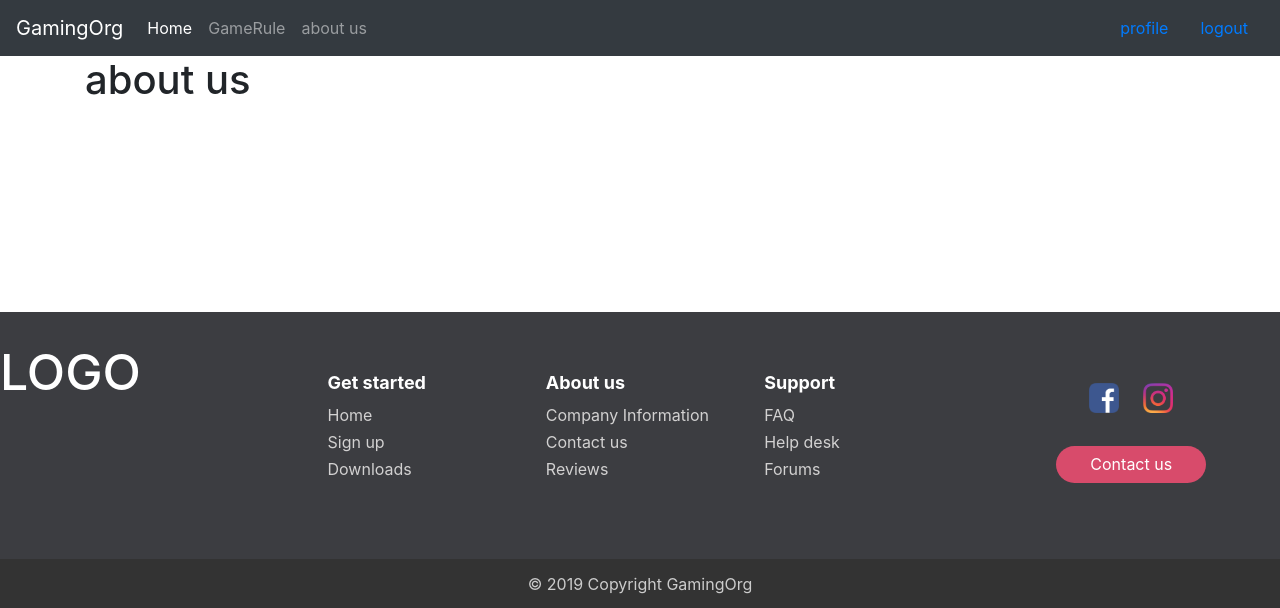
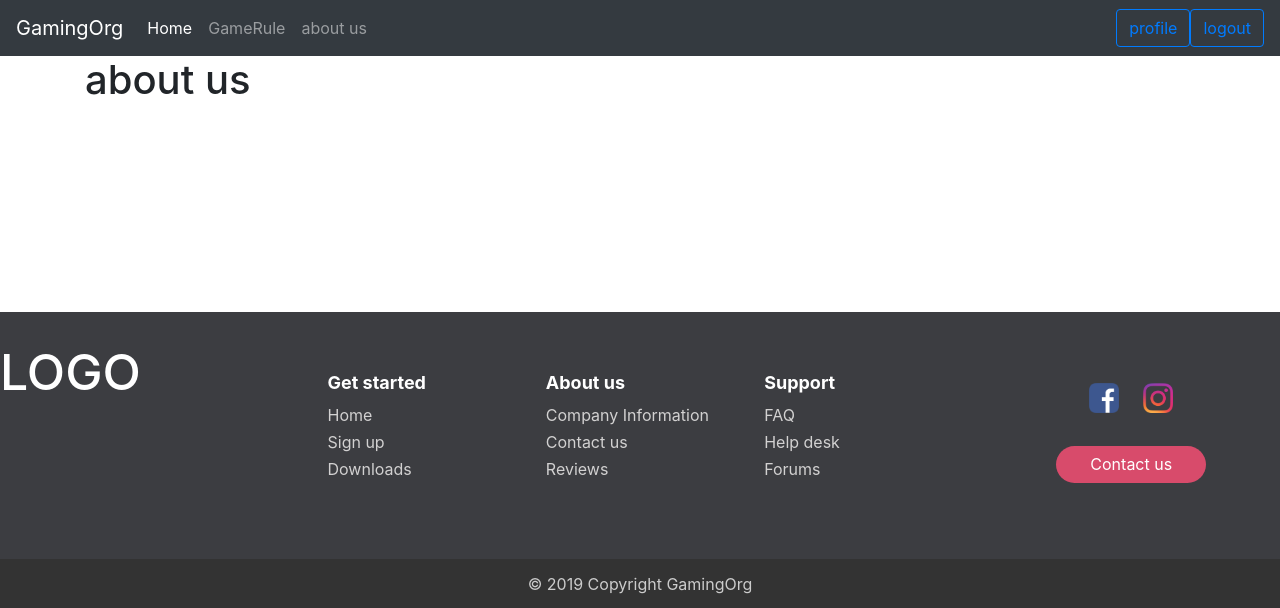
Before and after one commit to subhash0x/pubg, a Django app: page /about/ in a window 1280 px wide. Shown: the top 608 px of the page. Run offline with Django 3.2, Linux system fonts and the light colour scheme; a user stored in the database is signed in; some libraries are stand-ins or nearby versions.

Commit message:
button correction

```diff
--- a/blog/templates/blog/base.html
+++ b/blog/templates/blog/base.html
@@ -34,8 +34,8 @@
     </ul>
     <form class="form-inline my-2 my-lg-0">
     {% if user.is_authenticated %}
-      <a class="nav-item nav-link" href="{% url 'profile' %}">profile</a>
-      <a class="nav-item nav-link" href="{% url 'logout' %}">logout</a>
+      <a class="btn btn-outline-primary my-2 my-sm-0" role="button" href="{% url 'profile' %}">profile</a>
+      <a class="btn btn-outline-primary my-2 my-sm-0" role="button" href="{% url 'logout' %}">logout</a>
     {% else %}
     <a href="{% url 'login' %}" class="btn btn-outline-primary my-2 my-sm-0" role="button" aria-disabled="true">Login</a>&nbsp&nbsp
     <a href="{% url 'register' %}" class="btn btn-outline-danger my-2 my-sm-0 " role="button" aria-disabled="true">SignUp</a>
```
